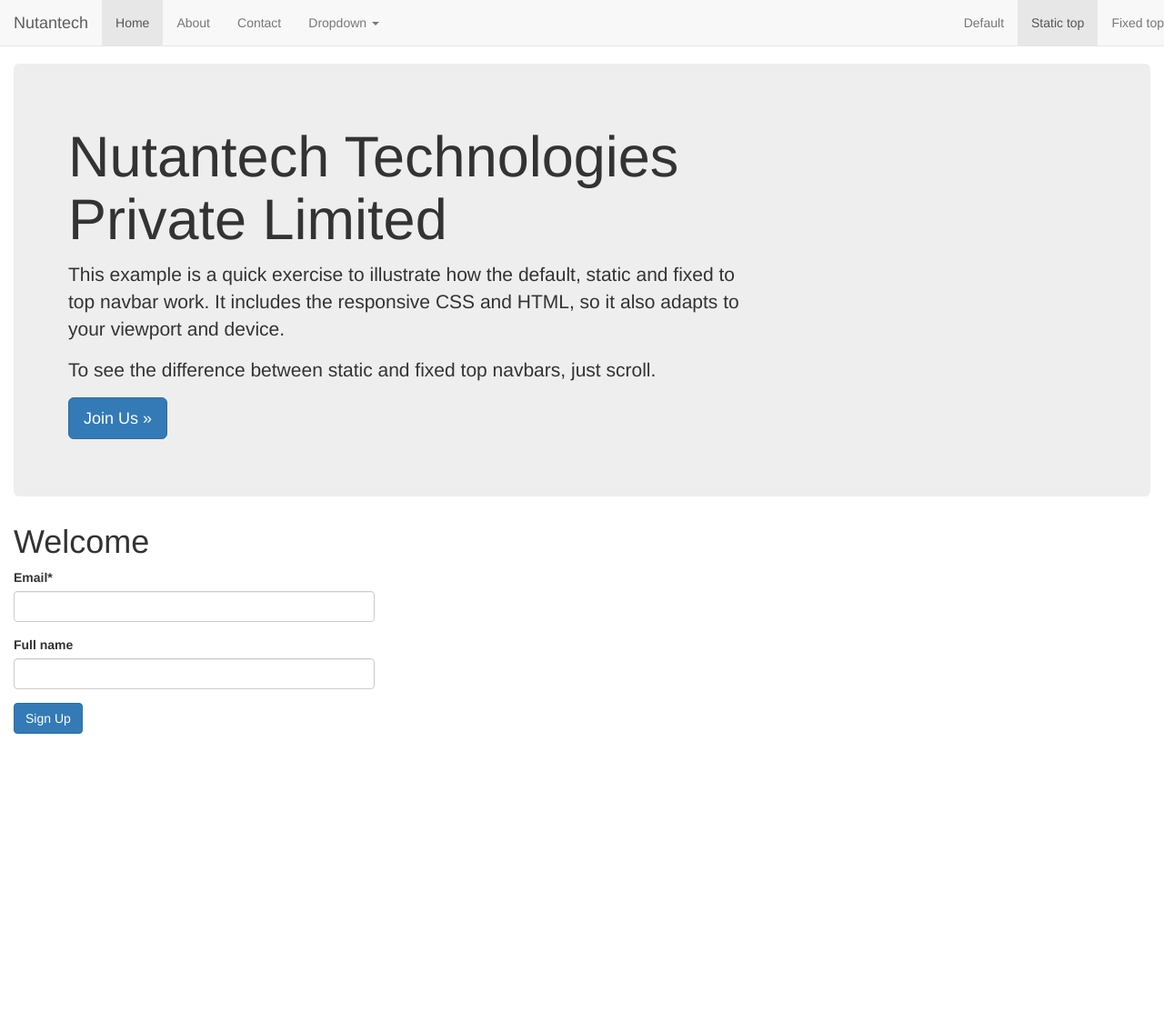
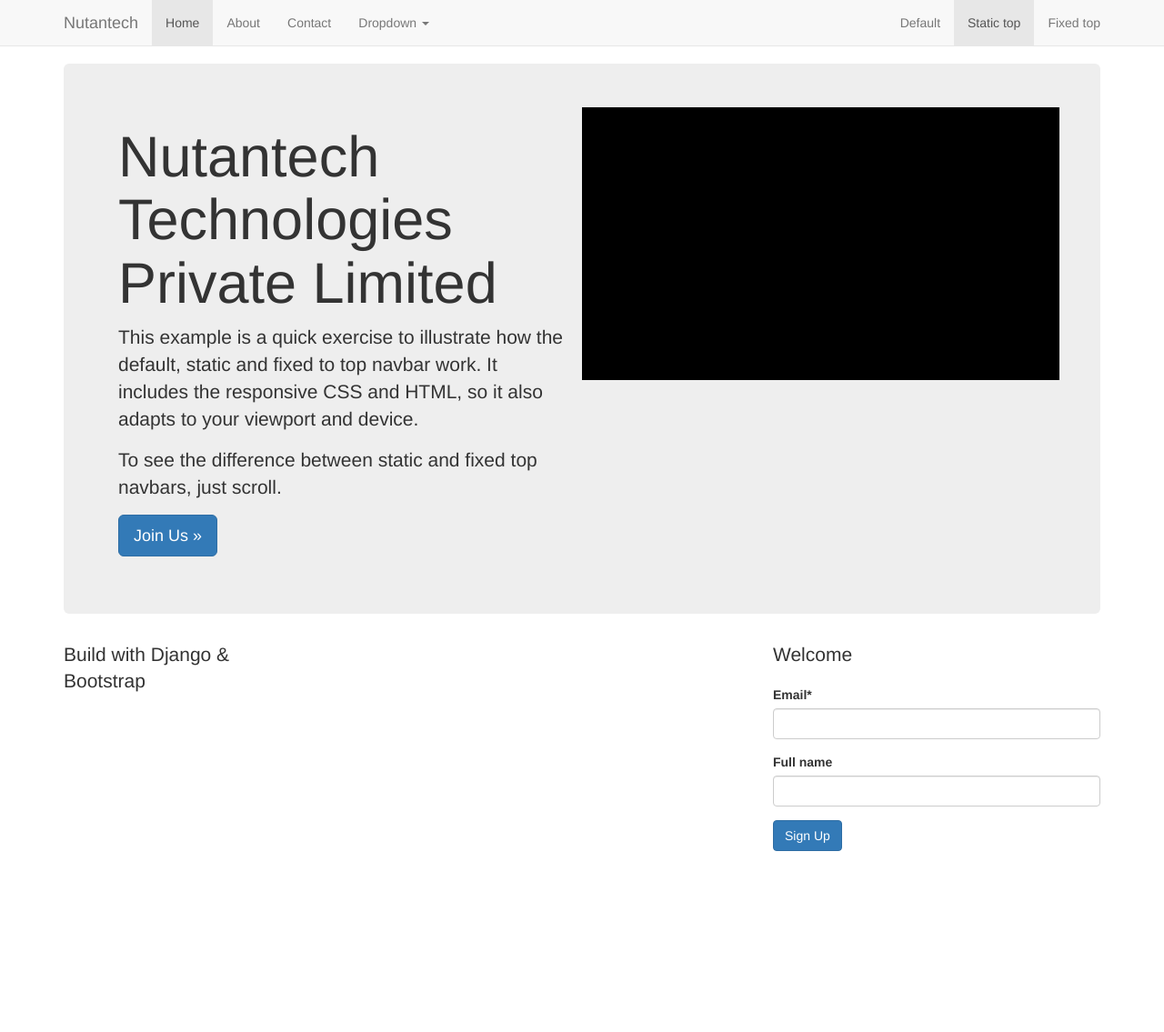
Before and after one commit to shaileshkumarcs/trydjango18, a Django app: page / in a window 1280 px wide. Shown: the top 1135 px of the page at 91% size. Run offline with Django 3.2, Linux system fonts and the light colour scheme; some libraries are stand-ins or nearby versions.

Commit message:
Styling with bootstrap

```diff
--- a/templates/base.html
+++ b/templates/base.html
@@ -22,7 +22,7 @@
   {# endverbatim #}
 
 
-    <div class="container-fluid">
+    <div class="container">
       {% block jumbotron %}
           <!-- Main component for a primary marketing message or call to action -->
       <div class="jumbotron">
--- a/templates/home.html
+++ b/templates/home.html
@@ -5,7 +5,7 @@
 
 {% block jumbotron_content %}
 <div class="row">
-    <div class="col-md-8 col-xs-12">
+    <div class="col-md-6 col-xs-12">
     <h1> Nutantech Technologies Private Limited </h1>
     <p>This example is a quick exercise to illustrate how the default, static and fixed to top navbar work. It includes the responsive CSS and HTML, so it also adapts to your viewport and device.</p>
     <p>To see the difference between static and fixed top navbars, just scroll.</p>
@@ -13,16 +13,19 @@
         <a class="btn btn-lg btn-primary" href="" role="button">Join Us &raquo;</a>
     </p>
     </div>
-    <div class="col-md-4 col-xs-12">
+    <div class="col-md-6 col-xs-12" style="background-color:black;height:300px;">
 
     </div>
 </div>
 {% endblock %}
 
 {% block content %}
-<h1>{{ title }}</h1>
 <div class="row">
-    <div class="col-md-4 col-xs-12">
+    <div class="col-xs-3">
+        <p class="lead">Build with Django &amp; Bootstrap </p>
+    </div>
+    <div class="col-md-4 col-xs-12 pull-right">
+        <p class="lead">{{ title }}</p>
         <form method="POST" action=".">{% csrf_token %}
             {{ form|crispy }}
             <input class="btn btn-primary" type="submit" value="Sign Up">
--- a/templates/navbar.html
+++ b/templates/navbar.html
@@ -1,6 +1,6 @@
 <!-- Static navbar -->
     <nav class="navbar navbar-default navbar-static-top">
-      <div class="container-fliud">
+      <div class="container">
         <div class="navbar-header">
           <button type="button" class="navbar-toggle collapsed" data-toggle="collapse" data-target="#navbar" aria-expanded="false" aria-controls="navbar">
             <span class="sr-only">Toggle navigation</span>
```
